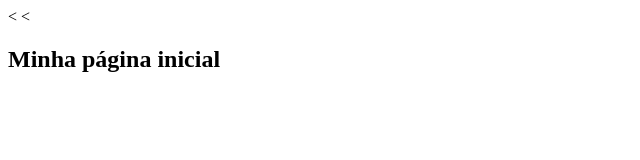
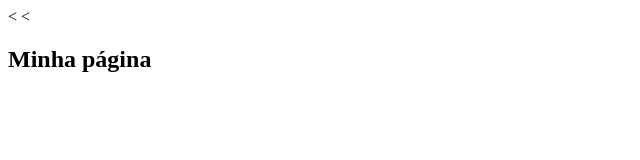
Before and after one commit to leciane/projeto-curso-git, a plain HTML site: page index.html in a window 1280 px wide. Shown: the full height of the page, 0-640 px from the left. Drawn offline with Linux system fonts and the light colour scheme.

Commit message:
Alterando título da página inicial

```diff
--- a/index.html
+++ b/index.html
@@ -6,7 +6,7 @@
   </head>
   <body>
 
-    <<h2>Minha página inicial</h2>
+    <<h2>Minha página</h2>
 
   </body>
 </html>
```
